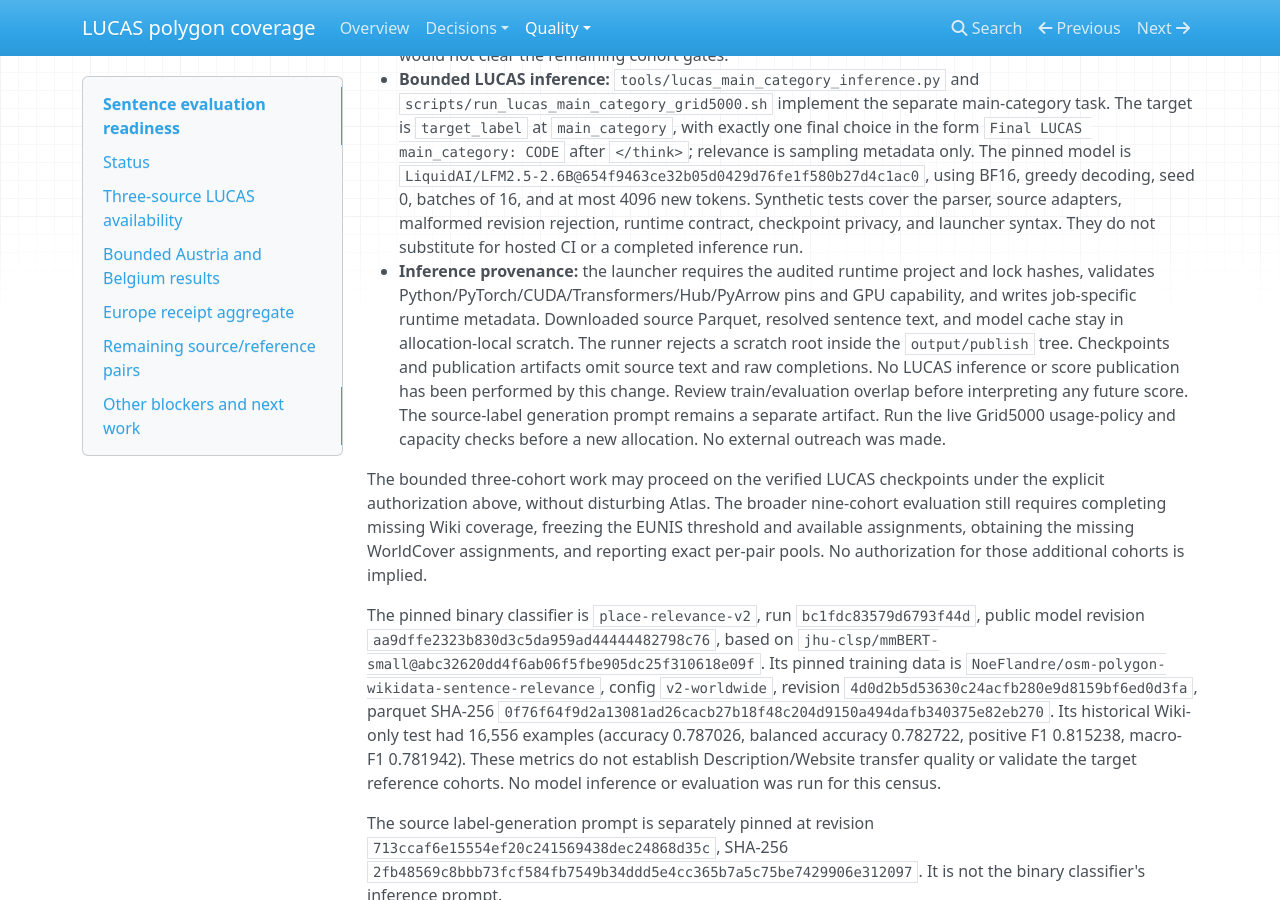
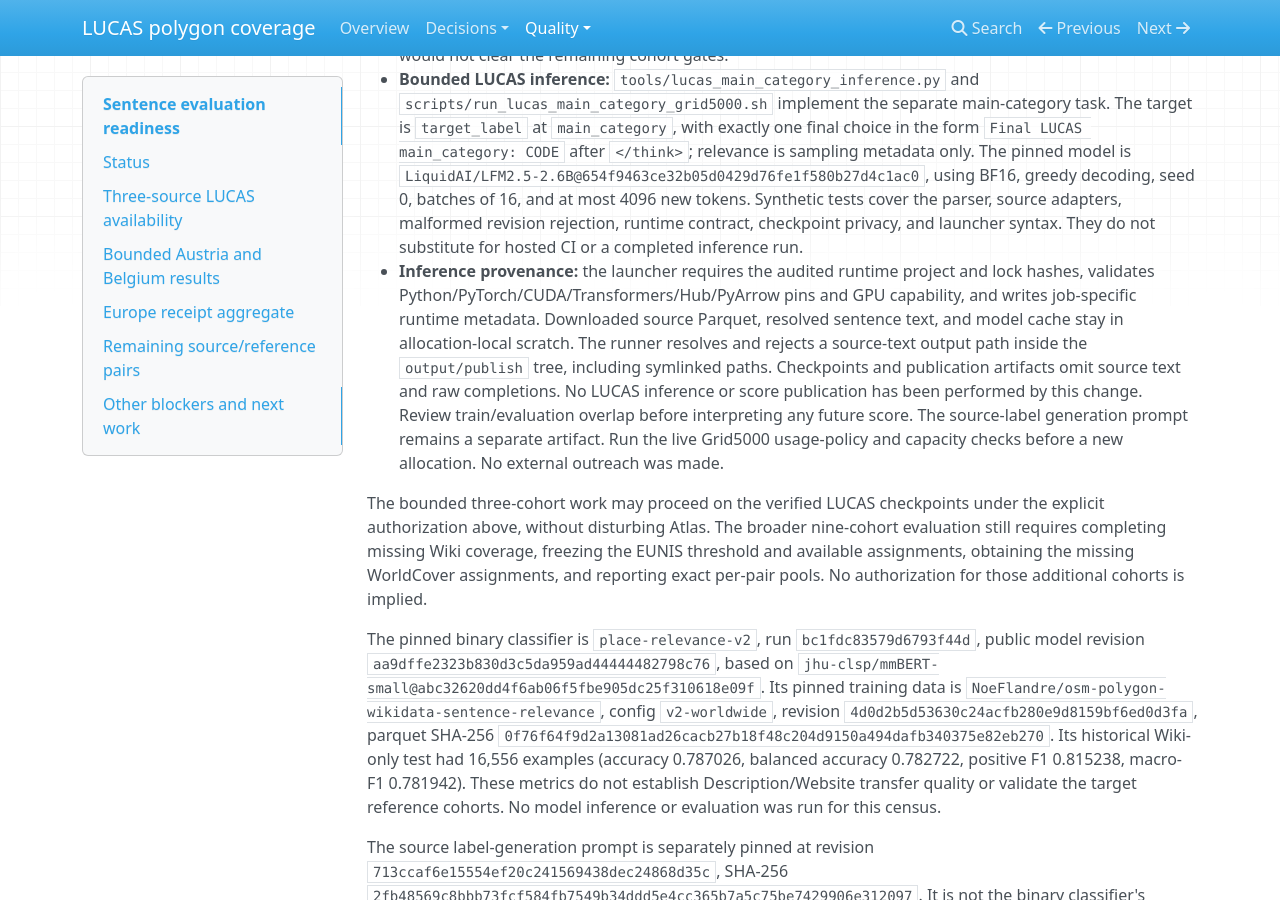
Before and after one commit to NoeFlandre/osm-polygon-lucas, an MkDocs documentation site: the page built from docs/quality/sentence-evaluation-readiness.md, in a window 1280 px wide and 900 px high, scrolled down 4607 px. Built offline with MkDocs 1.6.1, drawn with Linux system fonts in a browser that asks for light colours; nearby versions of some CDN libraries.

Commit message:
Reject symlinked source text paths into publish

```diff
--- a/docs/quality/sentence-evaluation-readiness.md
+++ b/docs/quality/sentence-evaluation-readiness.md
@@ -206,9 +206,10 @@ Wiki row groups just to fill this gap.
   and lock hashes, validates Python/PyTorch/CUDA/Transformers/Hub/PyArrow pins
   and GPU capability, and writes job-specific runtime metadata. Downloaded
   source Parquet, resolved sentence text, and model cache stay in
-  allocation-local scratch. The runner rejects a scratch root inside the
-  `output/publish` tree. Checkpoints and publication artifacts omit source text
-  and raw completions. No LUCAS inference or score publication has been
+  allocation-local scratch. The runner resolves and rejects a source-text
+  output path inside the `output/publish` tree, including symlinked paths.
+  Checkpoints and publication artifacts omit source text and raw completions.
+  No LUCAS inference or score publication has been
   performed by this change. Review train/evaluation overlap before interpreting
   any future score. The source-label generation prompt remains a separate
   artifact. Run the live Grid5000 usage-policy and capacity checks before a new
```
Also changed, not shown: 3 other files.
